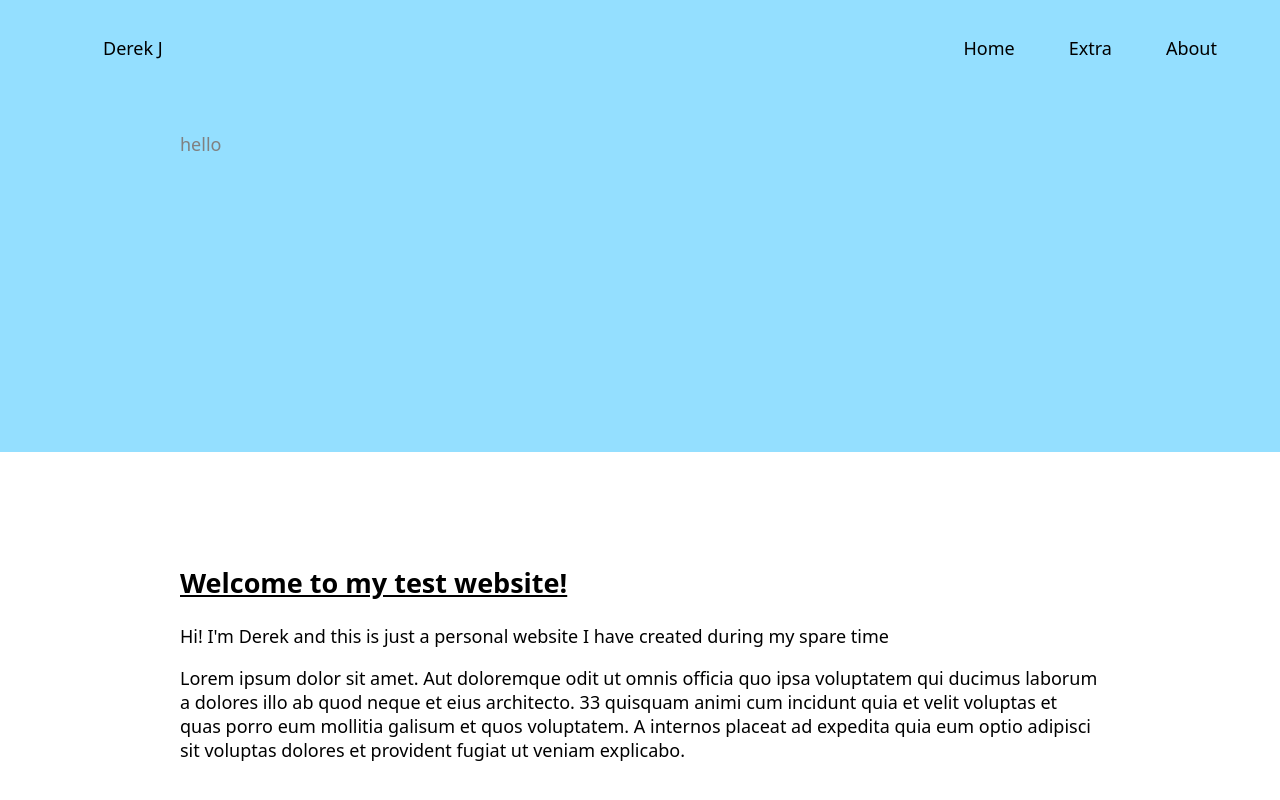
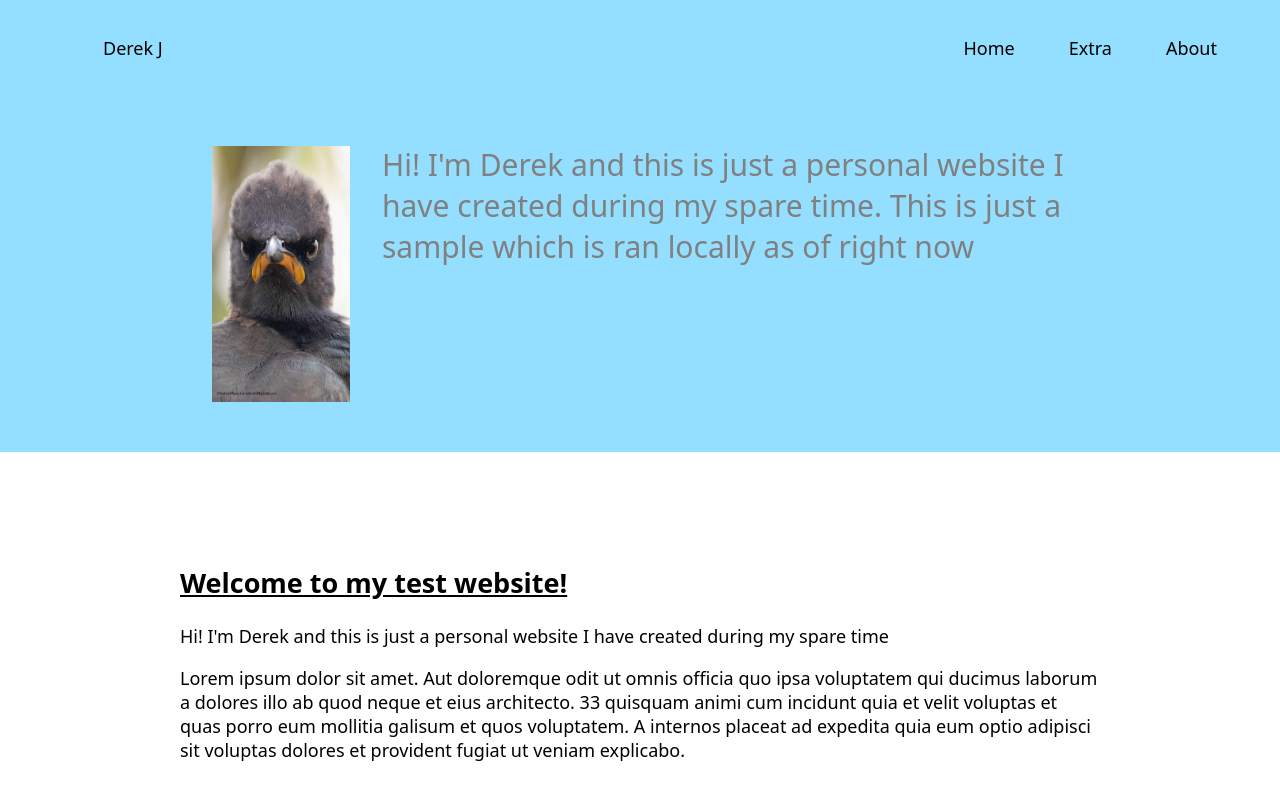
Before and after one commit to derekJ25/personal-website, a React (Create React App) app: page / in a window 1280 px wide. Shown: the top 800 px of the page. Built offline with nearby package versions, Linux system fonts and the light colour scheme.

Commit message:
updated homepage info

```diff
--- a/src/components/content-side.js
+++ b/src/components/content-side.js
@@ -1,10 +1,10 @@
-const ContentSideCard = ({ img, content }) => {
+const ContentSideCard = ({ imgsrc, alttext, content }) => {
   return (
     <div className="content-info">
       {/* Image goes here */}
-            {/* <img></img> */}
+      <img src={imgsrc} alt={alttext} />
       <p>{content}</p>
     </div>
   );
-}
+};
 export default ContentSideCard;
--- a/src/pages/Home.js
+++ b/src/pages/Home.js
@@ -1,10 +1,16 @@
 import ContentCard from "../components/content-card";
 import ContentSideCard from "../components/content-side";
+import bird from "../assets/bird.jpg";
 
 const HomePage = () => {
   return (
     <div>
-      <ContentSideCard className="content-info" content="hello" />
+      <ContentSideCard
+        className="content-info"
+        imgsrc={bird}
+        alttext="bird.jpg"
+        content="Hi! I'm Derek and this is just a personal website I have created during my spare time. This is just a sample which is ran locally as of right now"
+      />
 
       <div className="content">
         <div className="content-card">
--- a/src/styles/styles.css
+++ b/src/styles/styles.css
@@ -41,6 +41,18 @@ body {
     padding: 1em 10em;
     background-color: #94dfff;
     color: gray;
+    overflow: hidden;
+  }
+  .content-info img {
+    height: 80%;
+    width: 15%;
+    /* height: 20rem;
+    width: 15rem; */
+    margin: 2rem;
+    float: left;
+  }
+  .content-info p {
+   font-size: 30px;
   }
   .content {
     padding: 5em 10em 1em 10em;
```
Also changed, not shown: src/assets/bird.jpg (added). Lines whose indentation alone changed are shown as unchanged.
